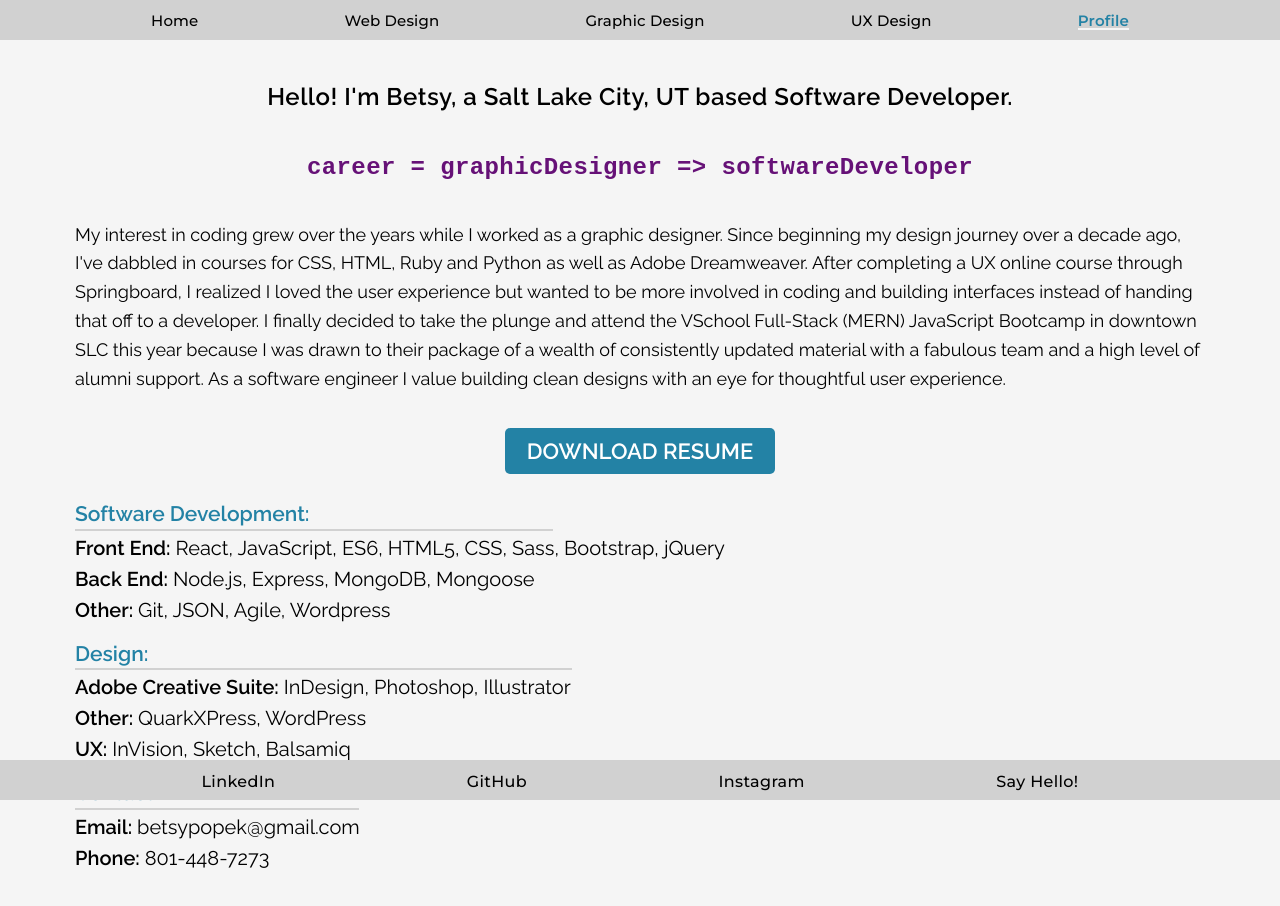
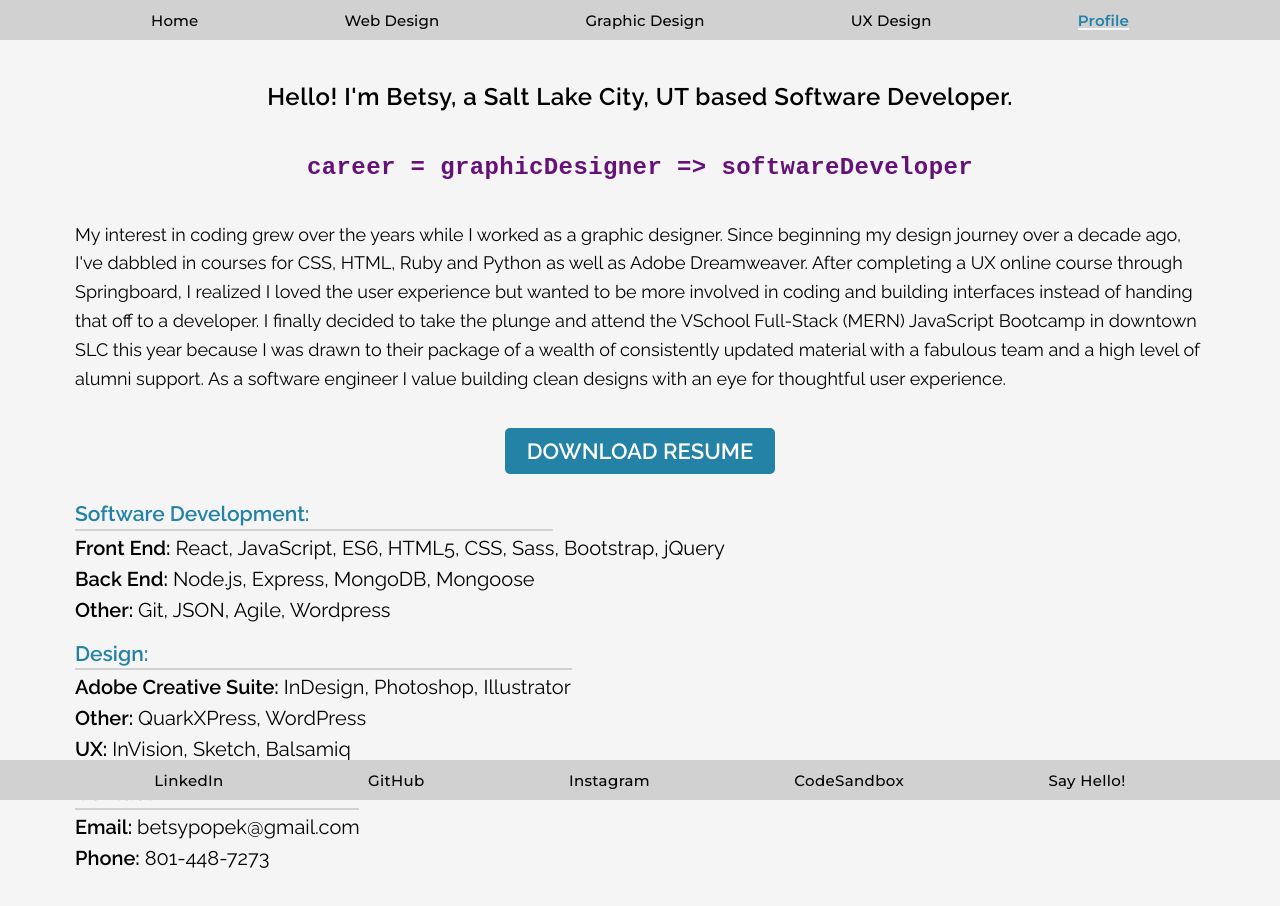
Before and after one commit to BPopek/bp-portfolio, a React (Create React App) app: page /profile in a window 1280 px wide. Shown: the top 906 px of the page. Built offline with nearby package versions, Linux system fonts and the light colour scheme.

Commit message:
added CodeSandbox to footer

```diff
--- a/src/Main-Pages-Folder/Footer.js
+++ b/src/Main-Pages-Folder/Footer.js
@@ -6,6 +6,7 @@ function Footer() {
             <a href='https://www.linkedin.com/in/betsypopek/' className='footerLink' target="_blank" rel="noopener noreferrer">LinkedIn</a>
             <a href='https://github.com/BPopek' className='footerLink' target="_blank" rel="noopener noreferrer">GitHub</a>
             <a href='https://www.instagram.com/betsypopek/' className='footerLink' target="_blank" rel="noopener noreferrer">Instagram</a>
+            <a href='https://codesandbox.io/u/BPopek' className='footerLink' target="_blank" rel="noopener noreferrer">CodeSandbox</a>
             <a href="mailto:betsypopek@gmail.com" className='footerLink' target="_blank" rel="noopener noreferrer">Say Hello!</a>
         </div>
     )
--- a/src/appMainStyles.scss
+++ b/src/appMainStyles.scss
@@ -79,14 +79,14 @@ html {
     line-height: 1.5;
 
     &:hover {
-        color: $primaryAccentColor;
+        color: $secondAccentColor;
         font-weight: 600;
     }
-    @media (min-width: 400px) {
-        font-size: 14px;
+    @media (min-width: 500px) {
+        font-size: 13px;
     }
     @media (min-width: 750px) {
-        font-size: 16px;
+        font-size: 15px;
         // line-height: 2.2;
     }
 }
```
